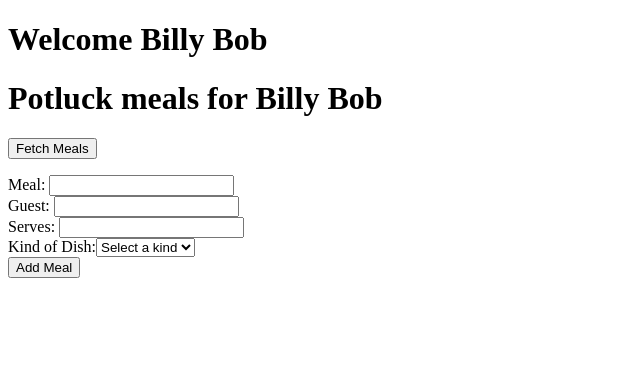
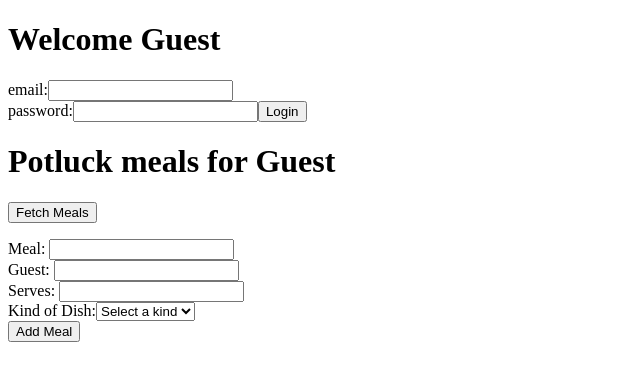
Before and after one commit to rmccrear/practice-with-db, a React (Vite) app: page / in a window 1280 px wide. Shown: the top 380 px of the page, without its empty margins (0-640 px from the left). Built offline with nearby package versions, Linux system fonts and the light colour scheme.

Commit message:
add LoginPage Component

```diff
--- a/src/App.jsx
+++ b/src/App.jsx
@@ -1,16 +1,29 @@
+import { useState } from 'react'
 import PotluckMeals from './components/PotluckMeals'
+import LoginPage from './LoginPage'
 import DUMMY_USER from "./data/user.json"
 
 
-let user = DUMMY_USER
-console.log(user)
+// let user = DUMMY_USER
+// console.log(user)
 // set undefined for guest
 // user=undefined;
 
 
 function App() {
+  const [user, setUser] = useState(null)
+
+  function loginComplete(user, error){
+    if(!error){
+      setUser(user)
+    } else {
+      alert(error)
+    }
+  }
+
   return (<>
-    <h1>Welcome {user ? user.name : "Guest"}</h1>
+    <h1>Welcome {user ? user.email : "Guest"}</h1>
+    {!user && <LoginPage loginComplete={loginComplete}/>}
     <PotluckMeals user={user}/>
   </>)
 }
--- a/src/LoginPage.jsx
+++ b/src/LoginPage.jsx
@@ -13,6 +13,7 @@ export default function LoginPage({ loginComplete, cancel }) {
         console.log("handled")
         console.log(error)
         console.log(data)
+        return {user: data.user, error};
     }
 
     async function handleLogin(event) {
@@ -20,19 +21,20 @@ export default function LoginPage({ loginComplete, cancel }) {
         const email = event.target.elements.email.value
         const password = event.target.elements.password.value
         console.log("handle login")
-        await signIn(email, password)
-        loginComplete();
+        const {user, error} = await signIn(email, password)
+        loginComplete(user, error);
     }
 
     return (<>
 
         <form onSubmit={handleLogin}>
             <label>
-                email
+                email:
                 <input type="text" name="email" />
             </label>
+            <br />
             <label>
-                password
+                password:
                 <input type="password" name="password" />
             </label>
             <button type="submit">Login</button>
```
